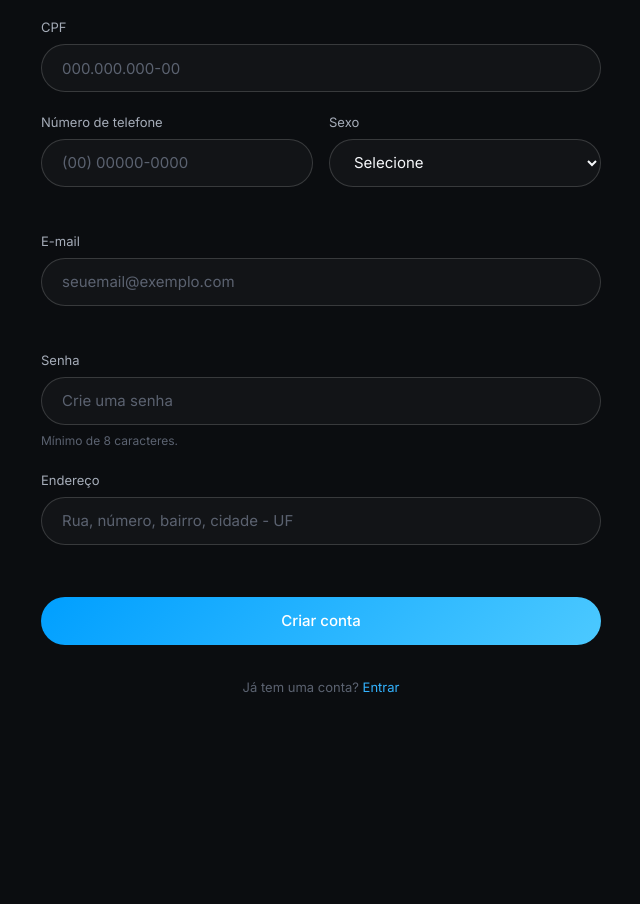
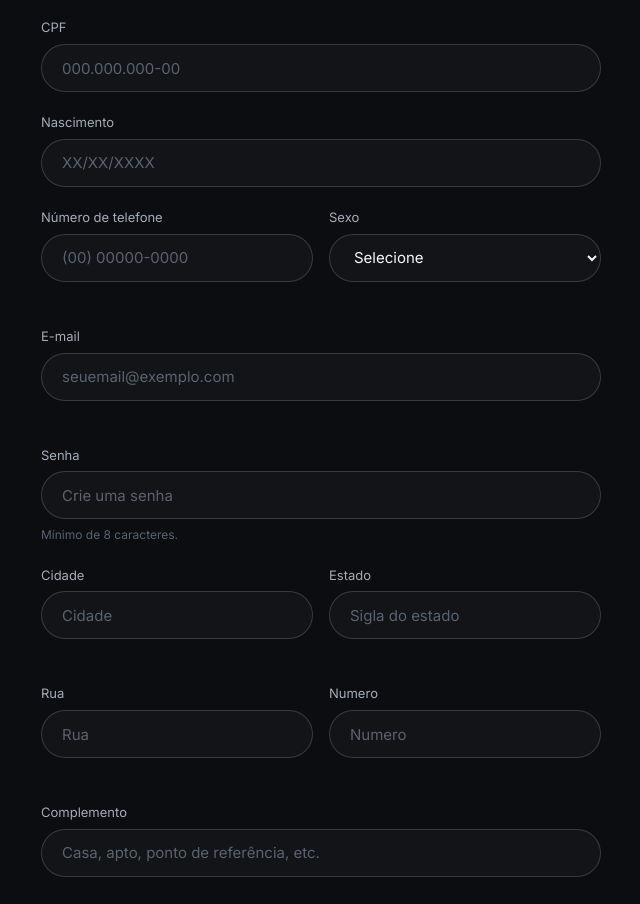
Before and after one commit to JoaoPedroFaga/Hackathon_Digitaly, a website: page html/cadastro.html in a window 1280 px wide. Shown: the part 337-1241 px from the top of the page, without its empty margins (319-959 px from the left). Before the commit the page ends 1106 px from the top, so only its background shows below. Drawn offline with Linux system fonts and the light colour scheme.

Commit message:
Update HTML

```diff
--- a/html/cadastro.html
+++ b/html/cadastro.html
@@ -257,6 +257,18 @@ form{
       >
     </div>
 
+    <div class="campo">
+      <label for="nascimento">Nascimento</label>
+      <input
+        type="text"
+        id="nascimento"
+        name="nascimento"
+        placeholder="XX/XX/XXXX"
+        maxlength="10"
+        required
+      >
+    </div>
+
     <div class="linha">
       <div class="campo">
         <label for="telefone">Número de telefone</label>
@@ -289,11 +301,40 @@ form{
       <span class="ajuda" id="ajudaSenha">Mínimo de 8 caracteres.</span>
     </div>
 
+    <div class="linha">
+
+      <div class="campo">
+        <label for="cidade">Cidade</label>
+        <input type="text" id="cidade" name="cidade" placeholder="Cidade" required>
+        <span class="ajuda" id="ajudaSobrenome"></span>
+      </div>
+
+      <div class="campo">
+        <label for="estado">Estado</label>
+        <input type="text" id="estado" name="estado" placeholder="Sigla do estado" maxlength="2" required>
+        <span class="ajuda" id="ajudaNome"></span>
+      </div>
+    </div>
+
+    <div class="linha">
+      <div class="campo">
+        <label for="rua">Rua</label>
+        <input type="text" id="rua" name="rua" placeholder="Rua" required>
+        <span class="ajuda" id="ajudaNome"></span>
+      </div>
+
+      <div class="campo">
+        <label for="numero">Numero</label>
+        <input type="text" id="numero" name="numero" placeholder="Numero" required>
+        <span class="ajuda" id="ajudaSobrenome"></span>
+      </div>
+    </div>
+
     <div class="campo">
-      <label for="endereco">Endereço</label>
-      <input type="text" id="endereco" name="endereco" placeholder="Rua, número, bairro, cidade - UF" autocomplete="street-address" required>
-      <span class="ajuda" id="ajudaEndereco"></span>
-    </div>
+        <label for="complemento">Complemento</label>
+        <input type="text" id="complemento" name="complemento" placeholder="Casa, apto, ponto de referência, etc.">
+        <span class="ajuda" id="ajudaNome"></span>
+      </div>
 
     <button type="submit" class="btn btn-primario">Criar conta</button>
   </form>
@@ -432,8 +473,20 @@ function formatarCPF(valor){
   return valor;
 }
 
+
+function formatarData(valor){
+  valor = valor.replace(/\D/g,'').slice(0,8);
+  valor = valor.replace(/(\d{2})(\d)/,'$1/$2');
+  valor = valor.replace(/(\d{2})(\d)/,'$1/$2');
+  return valor;
+}
+
 document.getElementById('cpf').addEventListener('input', function(){
   this.value = formatarCPF(this.value);
+});
+
+document.getElementById('nascimento').addEventListener('input', function(){
+  this.value = formatarData(this.value);
 });
 
 </script>
```
